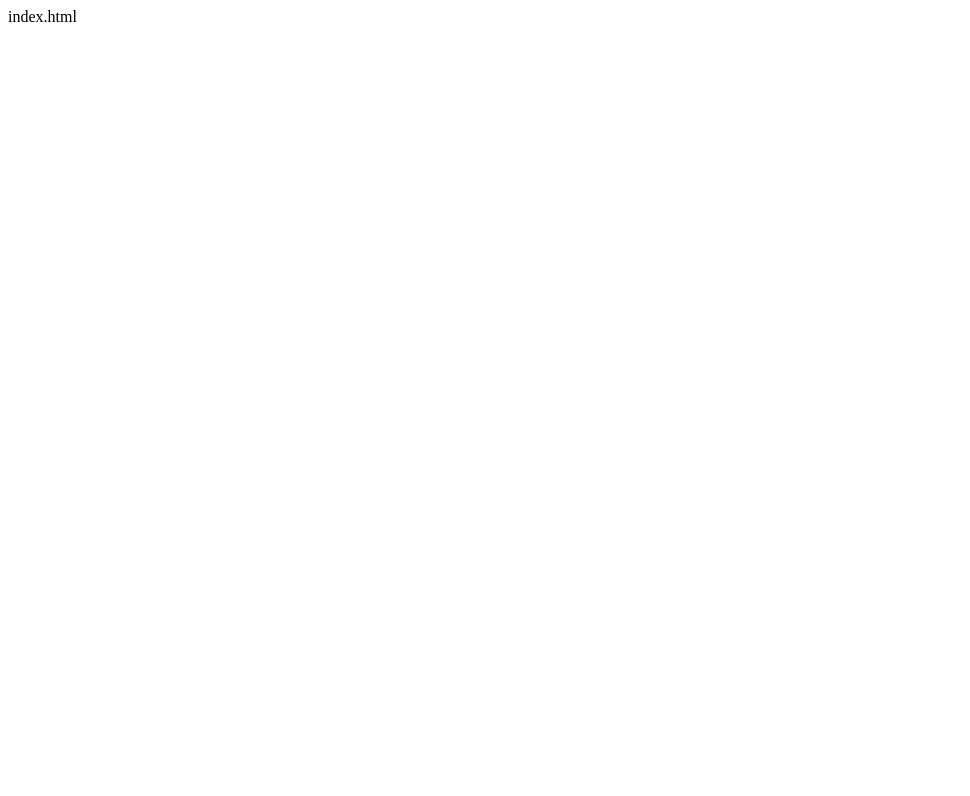
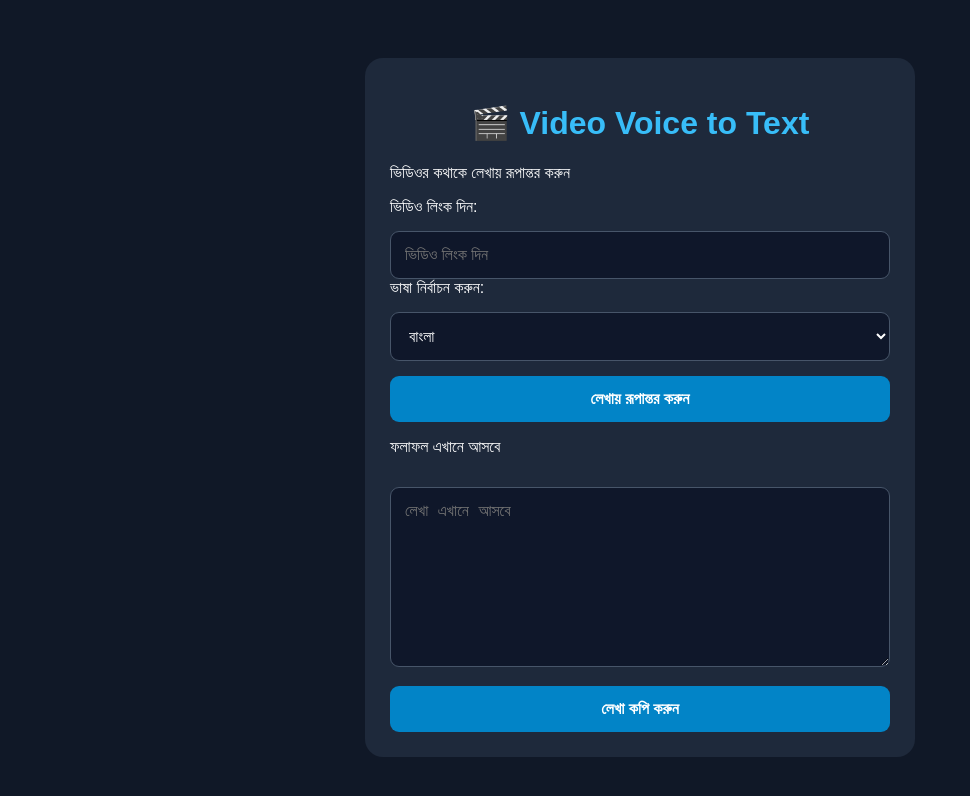
Before and after one commit to monercanvas8292-alt/Video-Voice-to-Text-MR, a plain HTML site: page index.html in a window 1280 px wide. Shown: the whole page, without its empty margins (0-970 px from the left). Drawn offline with Linux system fonts and the light colour scheme.

Commit message:
Update index.html

```diff
--- a/index.html
+++ b/index.html
@@ -1 +1,95 @@
-index.html
+<!DOCTYPE html>
+<html lang="bn">
+<head>
+<meta charset="UTF-8">
+<meta name="viewport" content="width=device-width, initial-scale=1">
+<title>Video Voice to Text MR</title>
+<style>
+body {
+  background: #101827;
+  color: white;
+  font-family: Arial;
+  padding: 20px;
+}
+.container {
+  max-width: 500px;
+  margin: 30px auto;
+  padding: 25px;
+  background: #1e293b;
+  border-radius: 18px;
+}
+h1 { color: #38bdf8; text-align: center; }
+input, select, textarea, button {
+  width: 100%;
+  padding: 14px;
+  margin-top: 15px;
+  box-sizing: border-box;
+  border-radius: 9px;
+  font-size: 16px;
+}
+input, select, textarea {
+  background: #0f172a;
+  color: white;
+  border: 1px solid #475569;
+}
+button {
+  background: #0284c7;
+  color: white;
+  border: none;
+  font-weight: bold;
+}
+textarea { height: 180px; }
+</style>
+</head>
+<body>
+<div class="container">
+<h1>🎬 Video Voice to Text</h1>
+<p>ভিডিওর কথাকে লেখায় রূপান্তর করুন</p>
+
+<label>ভিডিও লিংক দিন:</label>
+<input id="videoLink" type="url"
+placeholder="ভিডিও লিংক দিন">
+
+<label>ভাষা নির্বাচন করুন:</label>
+<select id="language">
+<option value="bn">বাংলা</option>
+<option value="en">English</option>
+</select>
+
+<button onclick="startConvert()">
+লেখায় রূপান্তর করুন
+</button>
+
+<p id="status">ফলাফল এখানে আসবে</p>
+
+<textarea id="result"
+placeholder="লেখা এখানে আসবে"></textarea>
+
+<button onclick="copyText()">লেখা কপি করুন</button>
+</div>
+
+<script>
+function startConvert() {
+  const link = document.getElementById("videoLink").value;
+
+  if (!link) {
+    alert("ভিডিও লিংক দিন!");
+    return;
+  }
+
+  document.getElementById("status").innerText =
+  "ভিডিও প্রসেসিং সার্ভার এখনো যুক্ত করা হয়নি।";
+}
+
+function copyText() {
+  const text = document.getElementById("result").value;
+  if (!text) {
+    alert("কোনো লেখা নেই!");
+    return;
+  }
+  navigator.clipboard.writeText(text)
+    .then(() => alert("কপি হয়েছে!"));
+}
+</script>
+</body>
+</html>
```
